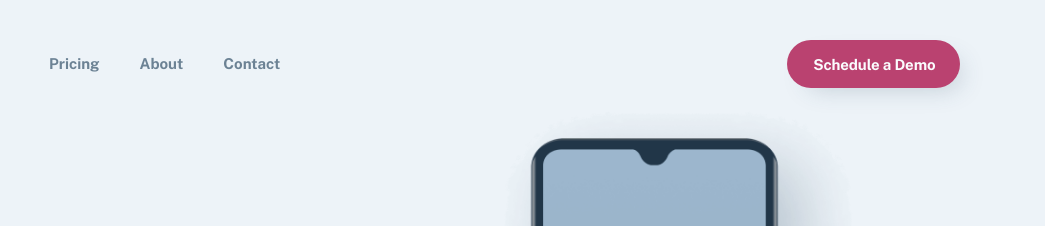
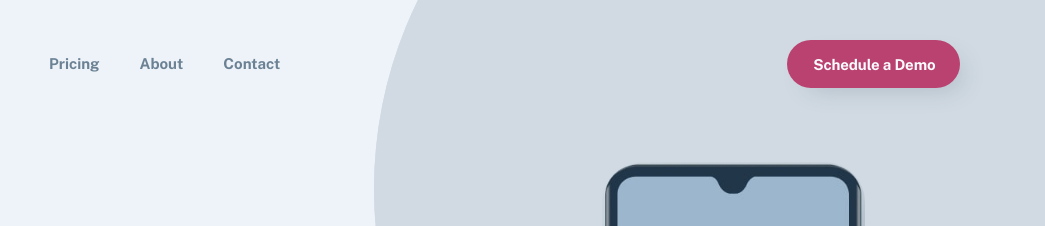
Before and after one commit to Pahlavondev/Pay-api, a plain HTML site: page index.html in a window 1280 px wide. Shown: the top 226 px of the page, 235-1280 px from the left. Drawn offline with Linux system fonts and the light colour scheme.

Commit message:
add new file site-wrapper

```diff
--- a/index.html
+++ b/index.html
@@ -10,6 +10,8 @@
   </head>
   <body>
     <!-- header of starts -->
+
+    <div class="site-wrapper">
       <header class="site-header">
         <div class="container">
           <div class="site-header__inner">
@@ -80,18 +82,20 @@
                 </p>
               </div>
             </div>
+
             <div class="site-hero__right">
               <img
                 class="site-hero__image"
-              src="./images/hero-phone.png"
+                src="./images/hero-phone.jpg"
                 alt="Pay-api image"
-              width="400"
-              height="600"
+                width="263"
+                height="500"
               />
             </div>
           </div>
         </div>
       </section>
+    </div>
 
     <!-- header of ends -->
 
--- a/sass/blocks/_blocks.scss
+++ b/sass/blocks/_blocks.scss
@@ -1,5 +1,6 @@
 @import "visually-hidden";
 @import "container";
+@import "site-wrapper";
 @import "header";
 @import "site-hero";
 @import "work";
--- a/sass/blocks/_site-hero.scss
+++ b/sass/blocks/_site-hero.scss
@@ -1,7 +1,11 @@
 .site-hero {
   &__inner {
+    align-items: center;
+    width: 100%;
+    max-width: 1015px;
     display: flex;
-    align-items: center;
+    justify-content: space-between;
+    padding-top: 74px;
   }
 
   &__left {
@@ -42,9 +46,9 @@
     margin-left: 27px;
   }
 
-  &__right {
-    display: flex;
-    flex-grow: 1;
-    justify-content: center;
+  &__image {
+    object-fit: cover;
+    object-position: center;
+    border-radius: 40px;
   }
 }
--- /dev/null
+++ b/sass/blocks/_site-wrapper.scss
@@ -0,0 +1,6 @@
+.site-wrapper {
+  background-image: url(../../images/wrapper-bg.svg);
+  background-repeat: no-repeat;
+  background-position: top -50px right -30px;
+  background-size: contain;
+}
```
Also changed, not shown: css/main.css, images/hero-phone.jpg (added), images/hero-phone.png (deleted), 1 other file. Lines whose indentation alone changed are shown as unchanged.
